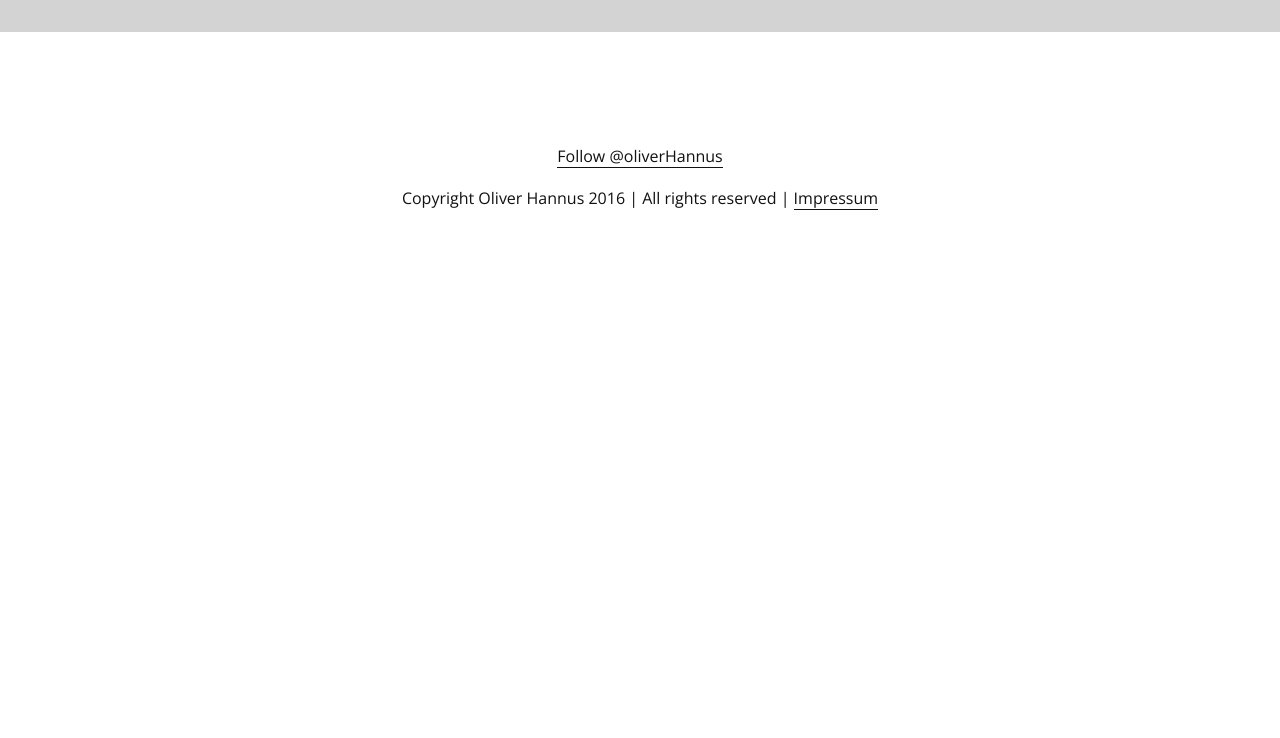
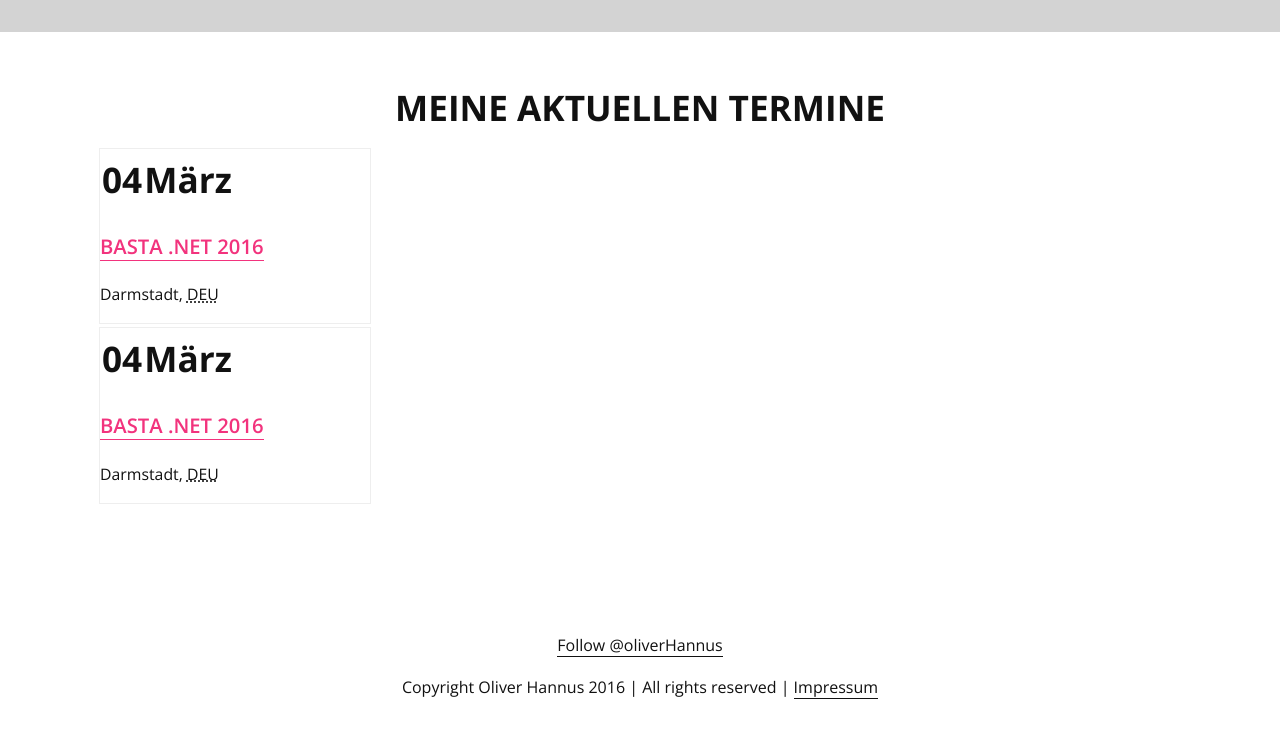
Before and after one commit to TecNoir/OLIVERHANNUS.CO, a plain HTML site: page index.html in a window 1280 px wide. Shown: the part 1134-1872 px from the top of the page. Before the commit the page ends 1409 px from the top, so only its background shows below. Drawn offline with nearby package versions, Linux system fonts and the light colour scheme; a script that the page names is missing.

Commit message:
aktuelle Termine

```diff
--- a/index.html
+++ b/index.html
@@ -104,6 +104,7 @@
 
 		</div>
 	</div>
+<!---------------------ContactBox------>
 	<div class="full-width contact-box">
 		<div class="wrapper">
 			<section class="main page">
@@ -114,9 +115,64 @@
 					<strong style="color: #00bffF;"><a href="mailto:contact@oliverhannus.de">contact@oliverhannus.de</a></strong><br />
 						Ich melde mich dann umgehend.
 				</p>
-				</section>
-			</div>
+			</section>
 		</div>
+	</div>
+<!--------------------End of Contact-Box-------------->
+
+	<h1 class="specLines">Meine aktuellen Termine</h1>
+	<div class="wrapper">
+		<section class="">
+			<ul class="">
+				<li class="box">
+					<header class="">
+						<table class="conference_date">
+							<tbody>
+								<tr>
+									<td>
+										<span class="conference_days">04</span>
+									</td>
+									<td>
+										<span class="conference_months">März</span>
+									</td>
+								</tr>
+							</tbody>
+						</table>
+						<p class="conference_name">
+							<a href="https://basta.net">BASTA .NET 2016</a>
+						</p>
+						<p class="conference_location">Darmstadt,
+							<abbr title="Deutschland">DEU</abbr>
+						</p>
+					</header>
+				</li>
+				<li class="box">
+					<header class="">
+						<table class="conference_date">
+							<tbody>
+								<tr>
+									<td>
+										<span class="conference_days">04</span>
+									</td>
+									<td>
+										<span class="conference_months">März</span>
+									</td>
+								</tr>
+							</tbody>
+						</table>
+						<p class="conference_name">
+							<a href="https://basta.net">BASTA .NET 2016</a>
+						</p>
+						<p class="conference_location">Darmstadt,
+							<abbr title="Deutschland">DEU</abbr>
+						</p>
+					</header>
+				</li>
+
+		</section>
+	</div>
+
+
 		<footer role="contentinfo" class="main-footer full-width clearfix">
 			<div class="wrapper clearfix">
 				<section class="main">
--- a/stylesheets/screen.css
+++ b/stylesheets/screen.css
@@ -471,7 +471,76 @@
 
 	margin-left: 12%;
 }
+/* Aktuelle Termine */
+.specLines {
 
+	font-size: 2em;
+	text-align: center;
+	text-transform: uppercase;
+}
+.wrapper {
+	margin: 0 auto;
+	max-width: 1500px;
+    width: 85vw;
+    flex-direction: row;
+}
+.container {
+
+	align-items: stretch;
+    display: flex;
+    padding: 1em 0;
+
+
+}
+.box {
+	margin: 3px;
+    list-style: outside none none;
+    border: 1px solid #eee;
+    width: 25%;
+
+
+
+}
+.conferences, .workshops {
+    list-style: outside none none;
+    margin: 2em auto;
+    padding: 0;
+    position: relative;
+
+}
+.conference table {
+    display: inline-block;
+}
+.conference_date {
+    font-size: 2em;
+}
+.conference_date {
+    font-weight: 700;
+}
+
+table {
+    border-collapse: separate;
+    border-spacing: 2px;
+    text-indent: 0;
+}
+.conference__days {
+    margin-right: 0.25em;
+}
+.conference__month {
+    font-size: 0.6em;
+    font-weight: 300;
+    text-transform: uppercase;
+}
+.conference_name {
+    color: #f2337d;
+    font-size: 1.15em;
+    font-weight: 600;
+}
+.conference_location {
+    font-size: 0.9em;
+    font-weight: 400;
+    margin-top: 0.5em;
+}
 
 @-webkit-keyframes hvr-wobble-vertical {
   16.65% {
```
Also changed, not shown: contact.html (+6 -6 lines).
